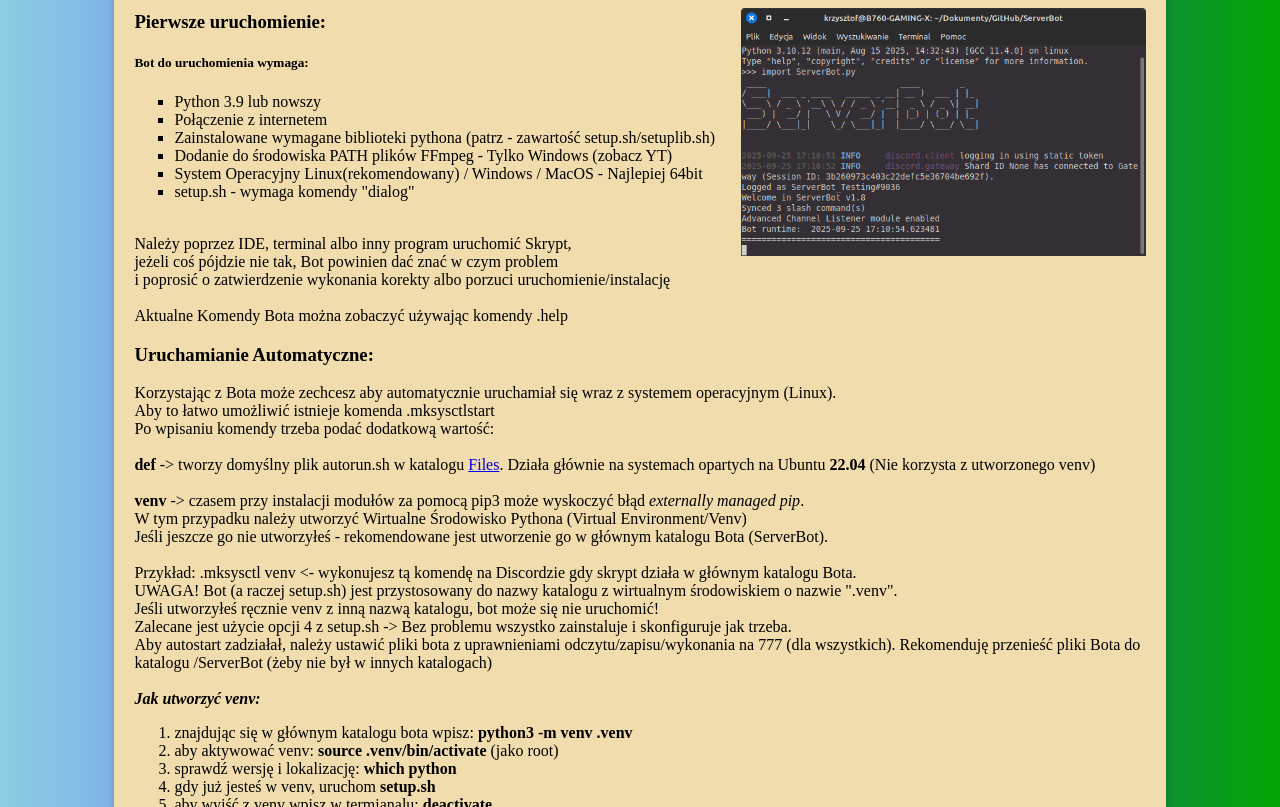
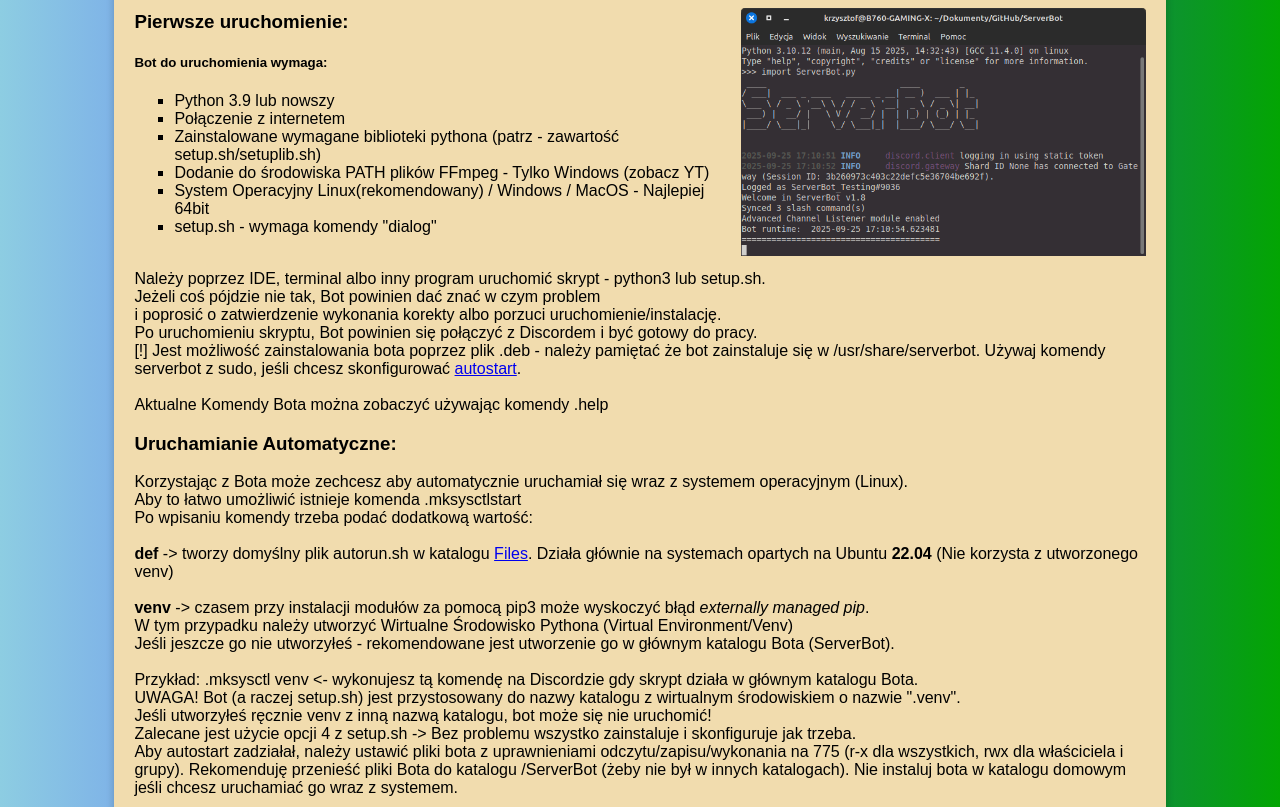
Before and after one commit to kamile320/Kamile320.github.io, a plain HTML site: page ServerBot/manual.html in a window 1280 px wide. Shown: the part 1060-1867 px from the top of the page. Drawn offline with Linux system fonts and the light colour scheme.

Commit message:
Update to SB v1.8.1

```diff
--- a/ServerBot/manual.html
+++ b/ServerBot/manual.html
@@ -5,12 +5,13 @@
     <meta name="viewport" content="width=device-width, initial-scale=1.0">
     <title>ServerBot Manual</title>
     <link rel="icon" type="image/x-icon" href="Files/favicon.ico">
-    <meta name="description" content="ServerBot 1.8 User Manual [PL]">
+    <meta name="description" content="ServerBot 1.8.1 User Manual [PL]">
     <meta name="author" content="Kamile320">
 
     <style>
         body {
             background-image: linear-gradient(to right, rgb(141, 205, 226), rgb(62, 62, 255), rgb(3, 165, 3));
+            font-family: Arial;
         }
 
         h1 {
@@ -36,7 +37,7 @@
 <body>
     <div class="card">
         <font size="6">
-            <center><h1><i>ServerBot User Manual v1.8</i></h1></center>
+            <center><h1><i>ServerBot User Manual v1.8.1</i></h1></center>
         </font>
         <hr style="height: 5px; background: rgb(5, 5, 99); border: 2px;">
 
@@ -114,9 +115,12 @@
 
         <br>
 
-        Należy poprzez IDE, terminal albo inny program uruchomić Skrypt,<br>
-        jeżeli coś pójdzie nie tak, Bot powinien dać znać w czym problem<br>
-        i poprosić o zatwierdzenie wykonania korekty albo porzuci uruchomienie/instalację<br>
+        Należy poprzez IDE, terminal albo inny program uruchomić skrypt - python3 lub setup.sh.<br>
+        Jeżeli coś pójdzie nie tak, Bot powinien dać znać w czym problem<br>
+        i poprosić o zatwierdzenie wykonania korekty albo porzuci uruchomienie/instalację.<br>
+        Po uruchomieniu skryptu, Bot powinien się połączyć z Discordem i być gotowy do pracy.<br>
+        [!] Jest możliwość zainstalowania bota poprzez plik .deb - należy pamiętać że bot zainstaluje się w /usr/share/serverbot.
+        Używaj komendy serverbot z sudo, jeśli chcesz skonfigurować <a href="#autostart">autostart</a>.<br>
 
         <br>
 
@@ -139,7 +143,8 @@
         UWAGA! Bot (a raczej setup.sh) jest przystosowany do nazwy katalogu z wirtualnym środowiskiem o nazwie ".venv".<br>
         Jeśli utworzyłeś ręcznie venv z inną nazwą katalogu, bot może się nie uruchomić!<br>
         Zalecane jest użycie opcji 4 z setup.sh -> Bez problemu wszystko zainstaluje i skonfiguruje jak trzeba.<br>
-        Aby autostart zadziałał, należy ustawić pliki bota z uprawnieniami odczytu/zapisu/wykonania na 777 (dla wszystkich). Rekomenduję przenieść pliki Bota do katalogu /ServerBot (żeby nie był w innych katalogach)<br><br>
+        Aby autostart zadziałał, należy ustawić pliki bota z uprawnieniami odczytu/zapisu/wykonania na 775 (r-x dla wszystkich, rwx dla właściciela i grupy).
+        Rekomenduję przenieść pliki Bota do katalogu /ServerBot (żeby nie był w innych katalogach). Nie instaluj bota w katalogu domowym jeśli chcesz uruchamiać go wraz z systemem.<br><br>
 
         <b><i>Jak utworzyć venv:</i></b><br>
         <ol>
```
Also changed, not shown: ServerBot/manualEN.html (+10 -6 lines), ServerBot/Files/favicon.ico, ServerBot/Files/setupSB.png.
